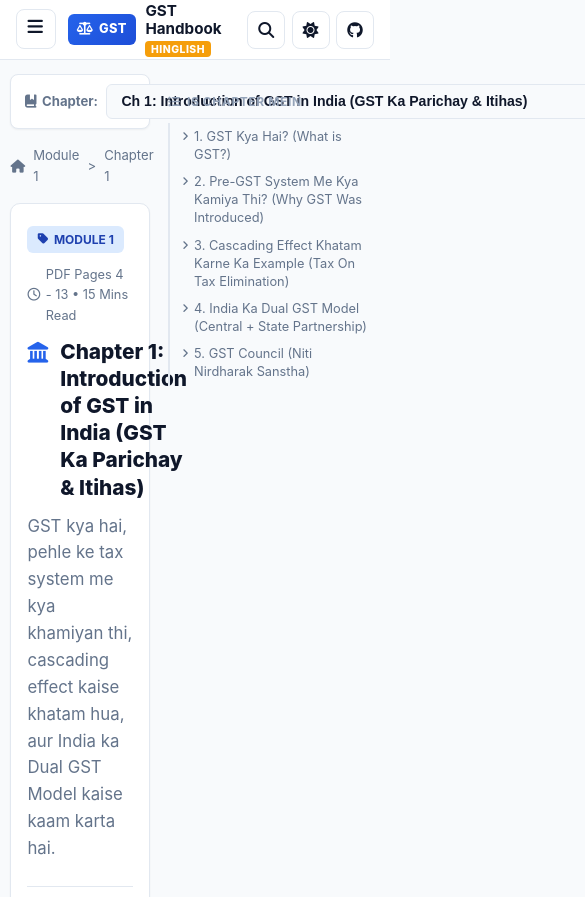
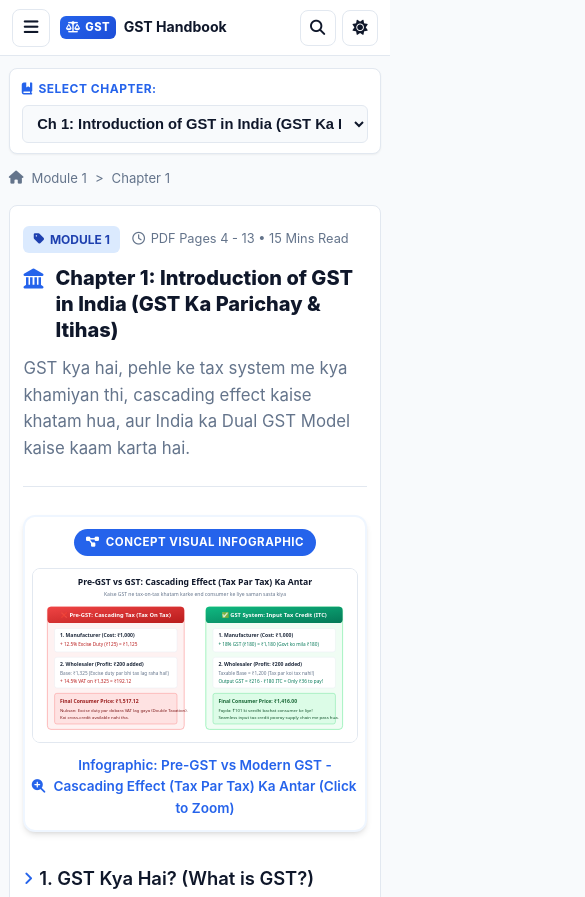
Before and after one commit to keertistaff/gst-handbook, a plain HTML site: page index.html in a window 390 px wide. Shown: the top 897 px of the page, 585 px wide, since content can reach past the window. Drawn offline with Linux system fonts and the light colour scheme.

Commit message:
Fix mobile responsiveness: single-column layout, hide TOC on mobile, full-width chapter article, clean header

```diff
--- a/app.js
+++ b/app.js
@@ -30,6 +30,7 @@
   const mobileSearchInput = document.getElementById("mobileSearchInput");
   const closeMobileSearchBtn = document.getElementById("closeMobileSearchBtn");
   const mobileSearchResults = document.getElementById("mobileSearchResults");
+  const sidebarCloseBtn = document.getElementById("sidebarCloseBtn");
 
   // 1. Theme Initialization
   const savedTheme = localStorage.getItem("gst_theme") || "light";
@@ -50,6 +51,9 @@
   }
   mobileMenuBtn.addEventListener("click", () => toggleDrawer());
   drawerBackdrop.addEventListener("click", () => toggleDrawer(false));
+  if (sidebarCloseBtn) {
+    sidebarCloseBtn.addEventListener("click", () => toggleDrawer(false));
+  }
 
   // 3. Mobile Chapter Dropdown Initial Population
   function initMobileChapterSelect() {
@@ -371,12 +375,20 @@
   // 9. Right Column TOC
   function buildToc() {
     tocList.innerHTML = "";
+    const appToc = document.getElementById("appToc");
+    if (!appToc) return;
+
+    if (window.innerWidth <= 1200) {
+      appToc.style.display = "none";
+      return;
+    }
+
     const headings = chapterArticle.querySelectorAll(".content-body h2, .content-body h3");
     if (headings.length === 0) {
-      document.getElementById("appToc").style.display = "none";
+      appToc.style.display = "none";
       return;
     }
-    document.getElementById("appToc").style.display = "block";
+    appToc.style.display = "block";
 
     headings.forEach((h, idx) => {
       if (!h.id) h.id = "heading-" + idx;
@@ -393,6 +405,11 @@
       tocList.appendChild(li);
     });
   }
+
+  // Handle responsive resize for TOC
+  window.addEventListener("resize", () => {
+    buildToc();
+  });
 
   // 10. Update Navigation Buttons
   function updateNavButtons() {
--- a/index.html
+++ b/index.html
@@ -2,7 +2,7 @@
 <html lang="hi-EN">
 <head>
   <meta charset="UTF-8" />
-  <meta name="viewport" content="width=device-width, initial-scale=1.0, maximum-scale=5.0" />
+  <meta name="viewport" content="width=device-width, initial-scale=1.0, maximum-scale=5.0, user-scalable=yes" />
   <title>GST Complete Learning Handbook (Simple Hinglish) | G-TEC Nergy Vidya</title>
   <meta name="description" content="GST complete course handbook in simple Hinglish with concept visual diagrams and practical return filing guide for Modules 1 to 4." />
   <meta name="theme-color" content="#2563eb" />
@@ -17,14 +17,14 @@
   <!-- Top Navigation Header -->
   <header class="app-header">
     <div class="header-left">
-      <button class="mobile-toggle-btn" id="mobileMenuBtn" aria-label="Menu Kholein" title="Menu">
+      <button class="mobile-toggle-btn" id="mobileMenuBtn" aria-label="Menu" title="Menu">
         <i class="fa-solid fa-bars"></i>
       </button>
       <div class="brand">
-        <div class="brand-badge"><i class="fa-solid fa-scale-balanced"></i> GST</div>
+        <span class="brand-badge"><i class="fa-solid fa-scale-balanced"></i> GST</span>
         <div class="brand-info">
-          <h1>GST Handbook <span class="lang-tag">Hinglish</span></h1>
-          <span class="brand-sub">G-TEC Nergy Vidya • Mod 1–4</span>
+          <h1>GST Handbook</h1>
+          <span class="lang-tag">Hinglish</span>
         </div>
       </div>
     </div>
@@ -39,14 +39,14 @@
 
     <!-- Header Actions -->
     <div class="header-right">
-      <button id="mobileSearchBtn" class="action-btn mobile-search-btn" title="Search Khojein" aria-label="Search">
+      <button id="mobileSearchBtn" class="action-btn mobile-search-btn" title="Search" aria-label="Search">
         <i class="fa-solid fa-magnifying-glass"></i>
       </button>
-      <button id="themeToggleBtn" class="action-btn theme-btn" title="Dark/Light Mode" aria-label="Toggle Theme">
+      <button id="themeToggleBtn" class="action-btn theme-btn" title="Theme" aria-label="Toggle Theme">
         <i class="fa-solid fa-sun theme-icon-light"></i>
         <i class="fa-solid fa-moon theme-icon-dark"></i>
       </button>
-      <a href="https://github.com/keertistaff/gst-handbook" target="_blank" rel="noopener noreferrer" class="action-btn github-btn" title="GitHub Code">
+      <a href="https://github.com/keertistaff/gst-handbook" target="_blank" rel="noopener noreferrer" class="action-btn github-btn desktop-only" title="GitHub">
         <i class="fa-brands fa-github"></i>
       </a>
     </div>
@@ -56,7 +56,7 @@
   <div id="mobileSearchOverlay" class="mobile-search-overlay hidden">
     <div class="mobile-search-box">
       <i class="fa-solid fa-magnifying-glass"></i>
-      <input type="text" id="mobileSearchInput" placeholder="Search GST topics, rules, forms..." />
+      <input type="text" id="mobileSearchInput" placeholder="Topic ya form search karein..." autocomplete="off" />
       <button id="closeMobileSearchBtn" class="close-search-btn"><i class="fa-solid fa-xmark"></i></button>
     </div>
     <div id="mobileSearchResults" class="mobile-search-results"></div>
@@ -67,11 +67,11 @@
 
   <!-- Main Application Layout -->
   <div class="app-layout">
-    <!-- Sidebar Navigation -->
+    <!-- Sidebar Navigation Drawer -->
     <aside class="app-sidebar" id="appSidebar">
       <div class="sidebar-header">
         <span class="sidebar-title"><i class="fa-solid fa-book-open"></i> VISHAY SUCHEE</span>
-        <span class="sidebar-count" id="totalChaptersBadge">10 Chapters</span>
+        <button id="sidebarCloseBtn" class="sidebar-close-btn mobile-only"><i class="fa-solid fa-xmark"></i></button>
       </div>
 
       <div class="module-filter-bar">
@@ -85,15 +85,21 @@
       <nav class="sidebar-nav" id="sidebarNav">
         <!-- Populated dynamically by app.js -->
       </nav>
+
+      <div class="sidebar-footer">
+        <a href="https://github.com/keertistaff/gst-handbook" target="_blank" rel="noopener noreferrer" class="sidebar-gh-link">
+          <i class="fa-brands fa-github"></i> View GitHub Repo
+        </a>
+      </div>
     </aside>
 
     <!-- Main Content Reader -->
     <main class="app-main" id="appMain">
       <div class="content-container" id="contentContainer">
         <!-- Mobile Quick Chapter Switcher -->
-        <div class="mobile-quick-picker">
-          <label for="mobileChapterSelect"><i class="fa-solid fa-book-bookmark"></i> Chapter:</label>
-          <select id="mobileChapterSelect" class="mobile-chapter-select">
+        <div class="mobile-chapter-bar">
+          <div class="mobile-bar-label"><i class="fa-solid fa-book-bookmark"></i> Select Chapter:</div>
+          <select id="mobileChapterSelect" class="mobile-chapter-select" aria-label="Chapter Badlein">
             <!-- Populated dynamically -->
           </select>
         </div>
@@ -110,18 +116,18 @@
         <!-- Chapter Navigation Footer -->
         <div class="chapter-nav-footer">
           <button id="prevChapterBtn" class="nav-chapter-btn prev">
-            <span class="nav-dir"><i class="fa-solid fa-arrow-left"></i> Pichhla Chapter</span>
+            <span class="nav-dir"><i class="fa-solid fa-arrow-left"></i> Pichhla</span>
             <span class="nav-title" id="prevChapterTitle">None</span>
           </button>
           <button id="nextChapterBtn" class="nav-chapter-btn next">
-            <span class="nav-dir">Agla Chapter <i class="fa-solid fa-arrow-right"></i></span>
+            <span class="nav-dir">Agla <i class="fa-solid fa-arrow-right"></i></span>
             <span class="nav-title" id="nextChapterTitle">None</span>
           </button>
         </div>
       </div>
     </main>
 
-    <!-- Table of Contents Mini-Nav (Desktop Right Column) -->
+    <!-- Table of Contents Mini-Nav (Desktop Right Column Only) -->
     <aside class="app-toc" id="appToc">
       <div class="toc-header"><i class="fa-solid fa-list-ul"></i> IS CHAPTER MEIN</div>
       <ul class="toc-list" id="tocList">
--- a/style.css
+++ b/style.css
@@ -20,7 +20,7 @@
   --shadow-sm: 0 1px 2px 0 rgb(0 0 0 / 0.05);
   --shadow-md: 0 4px 6px -1px rgb(0 0 0 / 0.1), 0 2px 4px -2px rgb(0 0 0 / 0.1);
   --shadow-lg: 0 10px 15px -3px rgb(0 0 0 / 0.1), 0 4px 6px -4px rgb(0 0 0 / 0.1);
-  --sidebar-width: 300px;
+  --sidebar-width: 290px;
   --toc-width: 230px;
   --header-height: 60px;
 }
@@ -71,6 +71,14 @@ body {
   flex-direction: column;
 }
 
+/* Visibility helpers */
+.mobile-only {
+  display: none !important;
+}
+.desktop-only {
+  display: flex;
+}
+
 /* Header */
 .app-header {
   position: sticky;
@@ -89,7 +97,8 @@ body {
 .header-left {
   display: flex;
   align-items: center;
-  gap: 0.75rem;
+  gap: 0.65rem;
+  min-width: 0;
 }
 
 .mobile-toggle-btn {
@@ -98,11 +107,13 @@ body {
   border: 1px solid var(--border-color);
   color: var(--text-main);
   cursor: pointer;
-  padding: 0.45rem 0.65rem;
+  padding: 0.4rem 0.55rem;
   border-radius: 8px;
-  font-size: 1.1rem;
-  min-width: 40px;
-  min-height: 40px;
+  font-size: 1.05rem;
+  min-width: 38px;
+  min-height: 38px;
+  align-items: center;
+  justify-content: center;
 }
 .mobile-toggle-btn:hover {
   background: var(--bg-hover);
@@ -111,26 +122,34 @@ body {
 .brand {
   display: flex;
   align-items: center;
-  gap: 0.6rem;
+  gap: 0.5rem;
 }
 
 .brand-badge {
   background: linear-gradient(135deg, #2563eb, #1d4ed8);
   color: #fff;
   font-weight: 800;
-  font-size: 0.8rem;
-  padding: 0.3rem 0.55rem;
+  font-size: 0.75rem;
+  padding: 0.25rem 0.5rem;
   border-radius: 6px;
   letter-spacing: 0.5px;
   display: flex;
   align-items: center;
-  gap: 0.35rem;
+  gap: 0.3rem;
+  white-space: nowrap;
+}
+
+.brand-info {
+  display: flex;
+  align-items: center;
+  gap: 0.4rem;
 }
 
 .brand-info h1 {
   font-size: 1rem;
   font-weight: 700;
   line-height: 1.2;
+  white-space: nowrap;
 }
 
 .lang-tag {
@@ -253,8 +272,8 @@ body {
   display: flex;
   align-items: center;
   justify-content: center;
-  width: 38px;
-  height: 38px;
+  width: 36px;
+  height: 36px;
   border-radius: 8px;
   border: 1px solid var(--border-color);
   background: var(--bg-surface);
@@ -262,7 +281,7 @@ body {
   cursor: pointer;
   transition: all 0.2s ease;
   text-decoration: none;
-  font-size: 1rem;
+  font-size: 0.95rem;
 }
 .action-btn:hover {
   background: var(--bg-hover);
@@ -314,6 +333,7 @@ body.theme-dark .theme-icon-dark { display: inline-block; }
   font-size: 1.25rem;
   color: var(--text-muted);
   cursor: pointer;
+  padding: 0.25rem;
 }
 
 .mobile-search-results {
@@ -322,37 +342,39 @@ body.theme-dark .theme-icon-dark { display: inline-block; }
   margin-top: 1rem;
 }
 
-/* Mobile Quick Chapter Picker */
-.mobile-quick-picker {
+/* Mobile Quick Chapter Bar */
+.mobile-chapter-bar {
   display: none;
   background: var(--bg-surface);
   border: 1px solid var(--border-color);
   border-radius: 8px;
-  padding: 0.6rem 0.85rem;
-  margin-bottom: 1rem;
+  padding: 0.65rem 0.75rem;
+  margin-bottom: 0.85rem;
   box-shadow: var(--shadow-sm);
-  align-items: center;
-  gap: 0.5rem;
+  flex-direction: column;
+  gap: 0.4rem;
+  width: 100%;
 }
 
-.mobile-quick-picker label {
-  font-size: 0.82rem;
+.mobile-bar-label {
+  font-size: 0.75rem;
   font-weight: 700;
-  color: var(--text-muted);
-  white-space: nowrap;
+  color: var(--primary);
+  text-transform: uppercase;
+  letter-spacing: 0.5px;
   display: flex;
   align-items: center;
   gap: 0.35rem;
 }
 
 .mobile-chapter-select {
-  flex: 1;
+  width: 100%;
   background: var(--bg-primary);
   border: 1px solid var(--border-color);
   color: var(--text-main);
-  padding: 0.45rem 0.65rem;
+  padding: 0.55rem 0.65rem;
   border-radius: 6px;
-  font-size: 0.88rem;
+  font-size: 0.92rem;
   font-weight: 600;
   outline: none;
   cursor: pointer;
@@ -401,13 +423,13 @@ body.theme-dark .theme-icon-dark { display: inline-block; }
   gap: 0.4rem;
 }
 
-.sidebar-count {
-  font-size: 0.7rem;
-  font-weight: 600;
-  background: var(--badge-bg);
-  color: var(--badge-text);
-  padding: 0.15rem 0.45rem;
-  border-radius: 10px;
+.sidebar-close-btn {
+  background: none;
+  border: none;
+  font-size: 1.15rem;
+  color: var(--text-muted);
+  cursor: pointer;
+  padding: 0.25rem;
 }
 
 /* Module Filter Pills */
@@ -425,7 +447,7 @@ body.theme-dark .theme-icon-dark { display: inline-block; }
   flex: 1;
   background: none;
   border: none;
-  padding: 0.4rem 0;
+  padding: 0.35rem 0;
   border-radius: 5px;
   font-size: 0.75rem;
   font-weight: 600;
@@ -468,7 +490,7 @@ body.theme-dark .theme-icon-dark { display: inline-block; }
   display: flex;
   align-items: center;
   gap: 0.6rem;
-  padding: 0.65rem 0.65rem;
+  padding: 0.6rem 0.65rem;
   border-radius: 8px;
   color: var(--text-muted);
   text-decoration: none;
@@ -477,7 +499,7 @@ body.theme-dark .theme-icon-dark { display: inline-block; }
   transition: all 0.15s ease;
   cursor: pointer;
   margin-bottom: 0.25rem;
-  min-height: 42px;
+  min-height: 40px;
 }
 
 .nav-item:hover {
@@ -508,6 +530,25 @@ body.theme-dark .theme-icon-dark { display: inline-block; }
   line-height: 1.3;
 }
 
+.sidebar-footer {
+  margin-top: auto;
+  padding: 0.75rem 0.5rem 0.25rem;
+  border-top: 1px solid var(--border-color);
+}
+
+.sidebar-gh-link {
+  display: flex;
+  align-items: center;
+  gap: 0.5rem;
+  color: var(--text-muted);
+  font-size: 0.82rem;
+  text-decoration: none;
+  font-weight: 600;
+}
+.sidebar-gh-link:hover {
+  color: var(--primary);
+}
+
 /* Main Content Area */
 .app-main {
   flex: 1;
@@ -536,6 +577,7 @@ body.theme-dark .theme-icon-dark { display: inline-block; }
   border-radius: 12px;
   padding: 2.25rem 2.5rem;
   box-shadow: var(--shadow-sm);
+  width: 100%;
 }
 
 .chapter-header {
@@ -601,7 +643,7 @@ body.theme-dark .theme-icon-dark { display: inline-block; }
   background: var(--bg-surface);
   border: 2px solid var(--primary-light);
   border-radius: 12px;
-  padding: 1rem;
+  padding: 0.85rem;
   box-shadow: var(--shadow-md);
   position: relative;
   text-align: center;
@@ -771,10 +813,13 @@ body.theme-dark .callout.success {
   background: var(--bg-surface);
   box-shadow: var(--shadow-sm);
   -webkit-overflow-scrolling: touch;
+  width: 100%;
 }
 
 .table-scroll-hint {
-  display: none;
+  display: flex;
+  align-items: center;
+  gap: 0.35rem;
   font-size: 0.72rem;
   font-weight: 600;
   color: var(--primary);
@@ -788,7 +833,7 @@ table {
   border-collapse: collapse;
   font-size: 0.92rem;
   text-align: left;
-  min-width: 500px;
+  min-width: 480px;
 }
 
 th {
@@ -859,7 +904,7 @@ tr:nth-child(even) td {
   line-height: 1.3;
 }
 
-/* Right TOC */
+/* Right TOC (Desktop Only) */
 .app-toc {
   width: var(--toc-width);
   min-width: var(--toc-width);
@@ -961,14 +1006,19 @@ tr:nth-child(even) td {
 
 @media (max-width: 1200px) {
   .app-toc {
-    display: none;
-  }
-  .app-main {
-    padding: 1.5rem 1.25rem;
+    display: none !important;
   }
 }
 
 @media (max-width: 860px) {
+  .desktop-only {
+    display: none !important;
+  }
+
+  .mobile-only {
+    display: flex !important;
+  }
+
   .mobile-toggle-btn {
     display: flex;
   }
@@ -978,20 +1028,66 @@ tr:nth-child(even) td {
   }
 
   #desktopSearchBar {
-    display: none;
+    display: none !important;
   }
 
-  .mobile-quick-picker {
+  .mobile-chapter-bar {
     display: flex;
   }
 
-  .table-scroll-hint {
-    display: flex;
-    align-items: center;
-    gap: 0.35rem;
+  .app-header {
+    height: 56px;
+    padding: 0 0.75rem;
+    flex-wrap: nowrap !important;
   }
 
-  /* Drawer Navigation */
+  .header-left {
+    flex-wrap: nowrap !important;
+    overflow: hidden;
+  }
+
+  /* Single Column Layout on Mobile */
+  .app-layout {
+    display: block !important;
+    width: 100% !important;
+    max-width: 100% !important;
+    overflow-x: hidden !important;
+  }
+
+  .app-main {
+    display: block !important;
+    width: 100% !important;
+    max-width: 100% !important;
+    padding: 0.75rem 0.55rem !important;
+  }
+
+  .content-container {
+    width: 100% !important;
+    max-width: 100% !important;
+    margin: 0 !important;
+  }
+
+  .chapter-article {
+    width: 100% !important;
+    padding: 1.25rem 0.85rem !important;
+    border-radius: 8px !important;
+    box-shadow: none !important;
+  }
+
+  .chapter-title {
+    font-size: 1.35rem;
+  }
+
+  .concept-visual-card {
+    padding: 0.65rem 0.4rem;
+  }
+
+  /* Ensure TOC is 100% hidden on mobile */
+  .app-toc {
+    display: none !important;
+  }
+
+  /* Drawer Navigation on Mobile */
   .app-sidebar {
     position: fixed;
     top: 0;
@@ -1019,48 +1115,36 @@ tr:nth-child(even) td {
     z-index: 99;
   }
 
-  .app-main {
-    padding: 0.85rem 0.65rem;
-  }
-
-  .chapter-article {
-    padding: 1.35rem 1rem;
-    border-radius: 10px;
-  }
-
-  .chapter-title {
-    font-size: 1.4rem;
-  }
-
-  .concept-visual-card {
-    padding: 0.75rem 0.5rem;
-  }
-
   .chapter-nav-footer {
     flex-direction: row;
-    gap: 0.6rem;
+    gap: 0.5rem;
   }
 
   .nav-chapter-btn {
-    padding: 0.75rem 0.65rem;
+    padding: 0.65rem 0.6rem;
   }
 
   .nav-title {
-    font-size: 0.82rem;
+    font-size: 0.8rem;
   }
 }
 
 @media (max-width: 480px) {
-  .brand-sub {
-    display: none;
+  .lang-tag {
+    display: none !important;
+  }
+
+  .brand-badge {
+    font-size: 0.7rem;
+    padding: 0.15rem 0.35rem;
   }
 
   .brand-info h1 {
-    font-size: 0.95rem;
+    font-size: 0.88rem;
   }
 
   .chapter-title {
-    font-size: 1.3rem;
+    font-size: 1.25rem;
   }
 
   .chapter-nav-footer {
```
